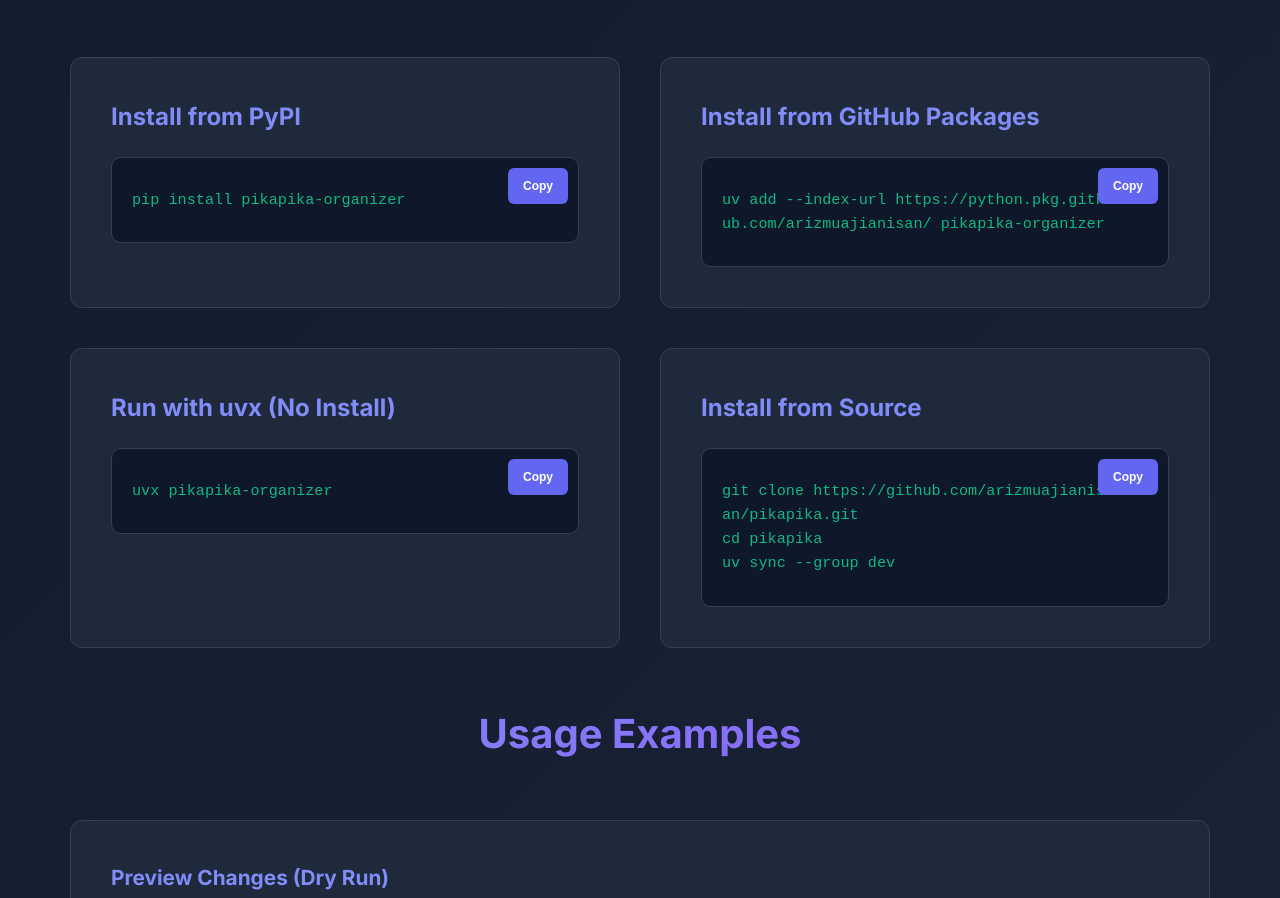
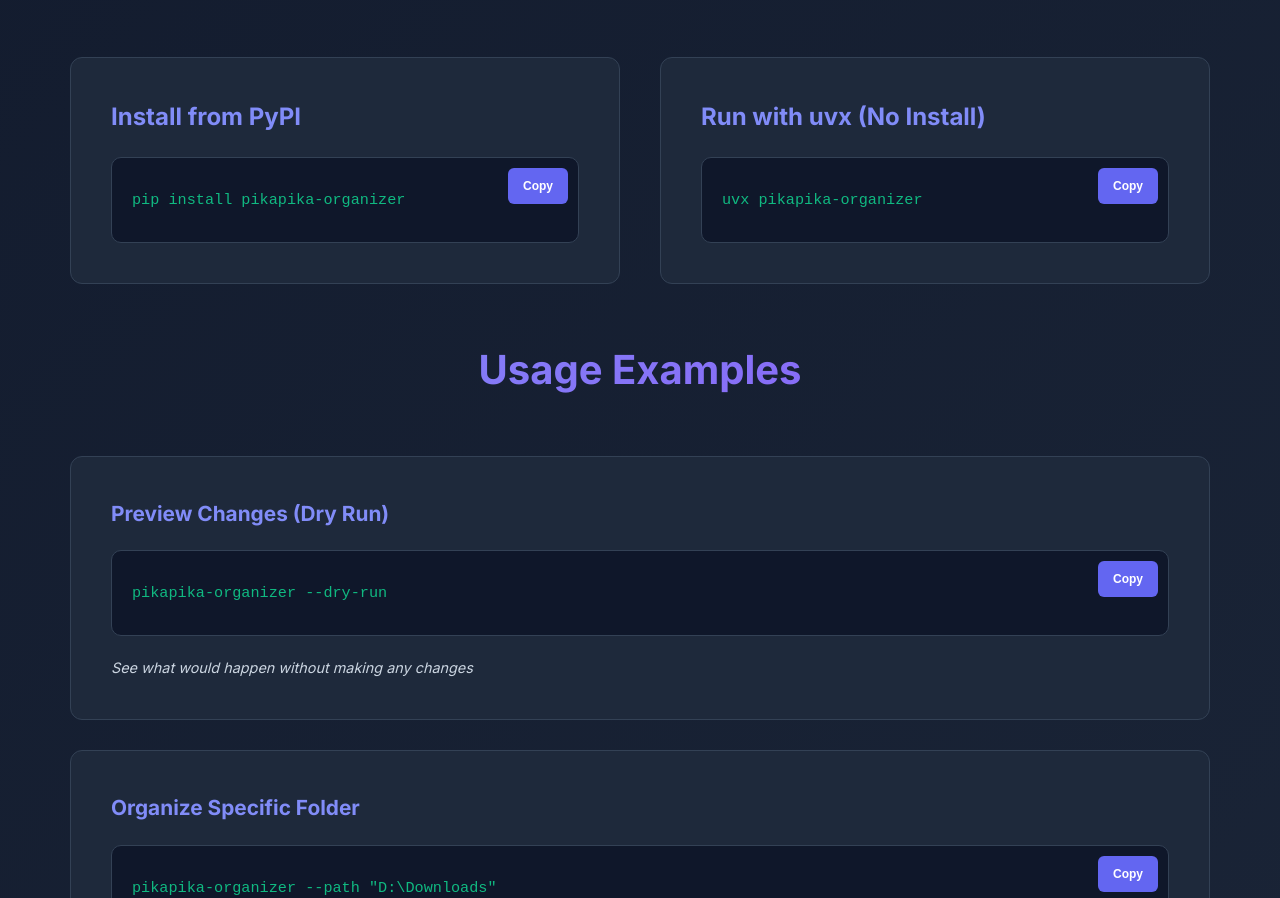
Before and after one commit to arizmuajianisan/pikapika, a plain HTML site: page docs/index.html in a window 1280 px wide. Shown: the part 1726-2624 px from the top of the page. Drawn offline with Linux system fonts and the light colour scheme.

Commit message:
fix: change the standard of using the app, using uvx

```diff
--- a/docs/index.html
+++ b/docs/index.html
@@ -114,26 +114,10 @@
                     </div>
                 </div>
                 <div class="install-card">
-                    <h3>Install from GitHub Packages</h3>
-                    <div class="code-block">
-                        <code>uv add --index-url https://python.pkg.github.com/arizmuajianisan/ pikapika-organizer</code>
-                        <button class="copy-btn"
-                            onclick="copyToClipboard('uv add --index-url https://python.pkg.github.com/arizmuajianisan/ pikapika-organizer', this)">Copy</button>
-                    </div>
-                </div>
-                <div class="install-card">
                     <h3>Run with uvx (No Install)</h3>
                     <div class="code-block">
                         <code>uvx pikapika-organizer</code>
                         <button class="copy-btn" onclick="copyToClipboard('uvx pikapika-organizer', this)">Copy</button>
-                    </div>
-                </div>
-                <div class="install-card">
-                    <h3>Install from Source</h3>
-                    <div class="code-block">
-                        <code>git clone https://github.com/arizmuajianisan/pikapika.git<br>cd pikapika<br>uv sync --group dev</code>
-                        <button class="copy-btn"
-                            onclick="copyToClipboard('git clone https://github.com/arizmuajianisan/pikapika.git\ncd pikapika\nuv sync --group dev', this)">Copy</button>
                     </div>
                 </div>
             </div>
```
